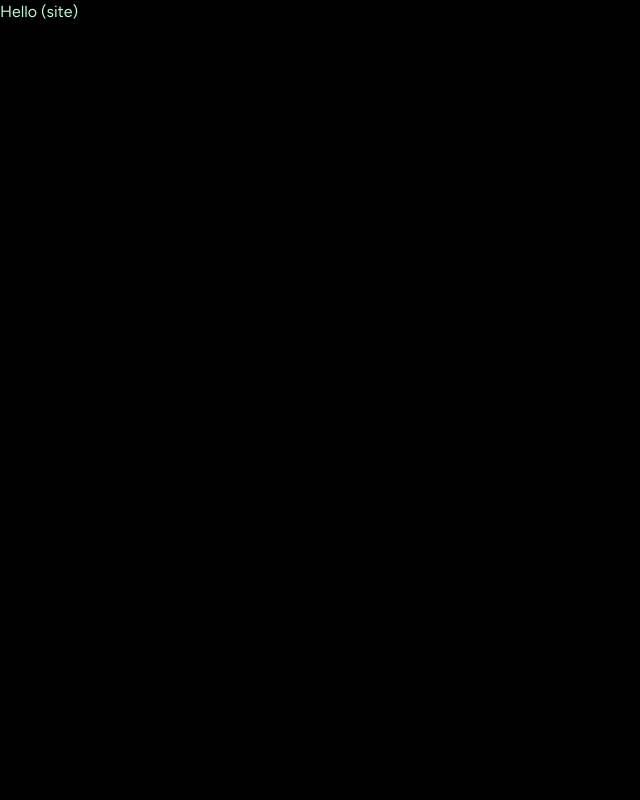
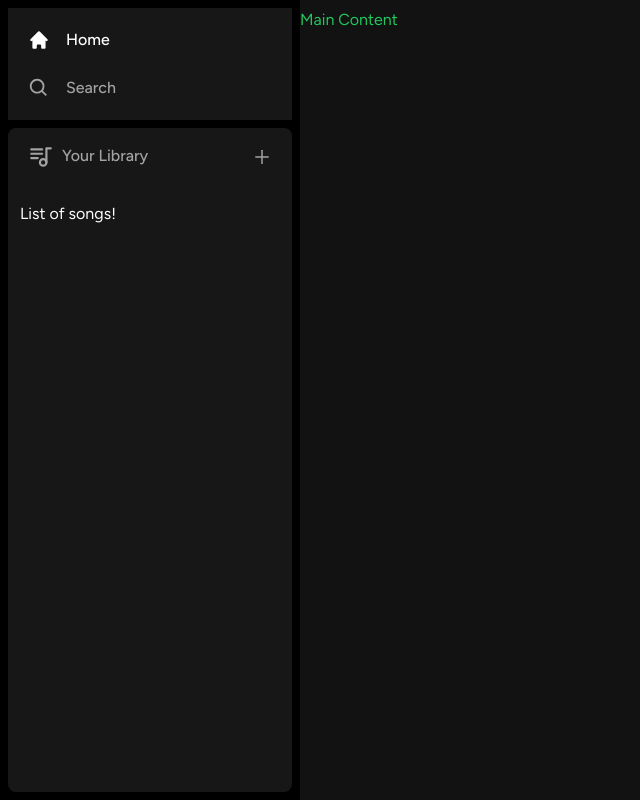
Before and after one commit to gambhirsharma/spotify-clone, a Next.js app: page / in a window 1280 px wide. Shown: the whole page, without its empty margins (0-640 px from the left). Built offline with nearby package versions, Linux system fonts and the light colour scheme.

Commit message:
add: sidebar design done

```diff
--- a/app/(site)/page.tsx
+++ b/app/(site)/page.tsx
@@ -1,6 +1,3 @@
-
 export default function Home() {
-  return (
-    <h1 className="text-green-200">Hello (site)</h1>
-  )
+  return <h1 className="text-green-500">Main Content</h1>;
 }
--- a/app/globals.css
+++ b/app/globals.css
@@ -4,6 +4,6 @@
 
 *{
   height: 100%;
-  background-color: #000;
+  /* background-color: #000; */
   color-scheme: dark;
 }
--- a/app/layout.tsx
+++ b/app/layout.tsx
@@ -1,6 +1,7 @@
 import './globals.css'
 import type { Metadata } from 'next'
 import { Figtree } from 'next/font/google'
+import Sidebar from '@/components/Sidebar'
 
 const font = Figtree({ subsets: ['latin'] })
 
@@ -16,7 +17,11 @@
 }) {
   return (
     <html lang="en">
-      <body className={font.className}>{children}</body>
+      <body className={font.className}>
+        <Sidebar>
+        {children}
+        </Sidebar>
+        </body>
     </html>
   )
 }
--- /dev/null
+++ b/components/Box.tsx
@@ -0,0 +1,17 @@
+import { children } from "react";
+import { twMerge } from "tailwind-merge";
+
+interface BoxProps {
+  children: React.ReactNode;
+  className?: string;
+}
+
+const Box: React.FC<BoxProps> = ({ children, className }) => {
+  return (
+    <div className={twMerge(`bg-neutral-900 rounded-lg h-fit w-full`,className)}>
+      {children}
+    </div>
+  );
+};
+
+export default Box;
--- /dev/null
+++ b/components/Library.tsx
@@ -0,0 +1,32 @@
+'use client';
+
+import {TbPlaylist} from 'react-icons/tb';
+import {AiOutlinePlus} from 'react-icons/ai'
+
+const Library = () => {
+  const onClick = () => {
+    // Handle upload later
+  };
+  return (
+    <div className="flex flex-col">
+     <div className="flex flex-row justify-between h-auto gap-y-4 px-5 py-4">
+      <div className="inline-flex items-center gap-x-2 h-auto">
+        <TbPlaylist className='text-neutral-400' size={26}/>
+        <p className='text-neutral-400 font-medium text-md'>
+          Your Library
+        </p>
+      </div>
+      <AiOutlinePlus
+      onClick={onClick}
+      size={20}
+      className='text-neutral-400 cursor-pointer hover:text-white transition'
+      />
+     </div>
+     <div className='flex flex-col gap-y-2 mt-4 px-3'>
+List of songs!
+     </div>
+    </div>
+   );
+}
+
+export default Library;
--- a/components/Sidebar.tsx
+++ b/components/Sidebar.tsx
@@ -1,40 +1,56 @@
 "use client";
 
-import {usePathname} from "next/navigation";
+import { usePathname } from "next/navigation";
 import { useMemo } from "react";
-import { HiHome } from 'react-icons/hi';
-import {BiSearch} from 'react-icons/bi';
+import { HiHome } from "react-icons/hi";
+import { BiSearch } from "react-icons/bi";
 
-interface SidebarProps{
+import Box from "./Box";
+import SidebarItem from "./SidebarItem";
+import Library from "./Library";
+
+interface SidebarProps {
   children: ReactNode;
 }
 
-const Sidebar: React.FC<SidebarProps> = ({
-  children
-}) => {
+const Sidebar: React.FC<SidebarProps> = ({ children }) => {
   const pathname = usePathname();
-  const routes = useMemo(()=> [
+  const routes = useMemo(
+    () => [
       {
         icon: HiHome,
-      label: 'Home',
-      active: pathname !== '/search',
-      href: '/'
+        label: "Home",
+        active: pathname !== "/search",
+        href: "/",
       },
       {
         icon: BiSearch,
-      label: 'Search',
-      active: pathname === '/search',
-      href: '/search'
-    }
-  ],[]);
+        label: "Search",
+        active: pathname === "/search",
+        href: "/search",
+      },
+    ],
+    []
+  );
 
   return (
     <div className="flex h-full">
-      <div className="hidden">
+      <div className="hidden md:flex flex-col gap-y-2 bg-black h-full w-[300px] p-2">
+        <Box>
+          <div className="flex flex-col gap-y-4 px-5 py-4 bg-neutral-900">
+            {routes.map((item) => (
+              <SidebarItem key={item.label} {...item} />
+            ))}
+          </div>
+        </Box>
 
+        <Box className="overflow-y-auto h-full">
+          <Library></Library>
+        </Box>
       </div>
+      <main className="h-full flex-1 overflow-y-auto py-2">{children}</main>
     </div>
   );
-}
+};
 
 export default Sidebar;
--- /dev/null
+++ b/components/SidebarItem.tsx
@@ -0,0 +1,25 @@
+import Link from "next/link";
+import { IconType } from "react-icons";
+import { twMerge } from "tailwind-merge";
+
+interface SidebarItemProps {
+  icon: IconType;
+  label: string;
+  active?:boolean;
+  href: string;
+}
+
+const SidebarItem: React.FC<SidebarItemProps> = ({
+  icon: Icon, label, active, href
+}) => {
+  return (
+    <Link href={href}
+    className={twMerge('flex flex-row h-auto items-center w-full gap-x-4 text-md font-medium cursor-pointer hover:text-white transition  text-neutral-400 py-1',active && 'text-white')}
+    >
+      <Icon size={26}/>
+      <p className="truncat w-full">{label}</p>
+    </Link>
+   );
+}
+
+export default SidebarItem;
--- a/package.json
+++ b/package.json
@@ -20,6 +20,7 @@
     "react": "18.2.0",
     "react-dom": "18.2.0",
     "react-icons": "^4.10.1",
+    "tailwind-merge": "^1.14.0",
     "tailwindcss": "3.3.2",
     "typescript": "5.1.6"
   }
```
Also changed, not shown: 1 other file (tests, documents, lock files or other folders). Lines whose indentation alone changed are shown as unchanged.
